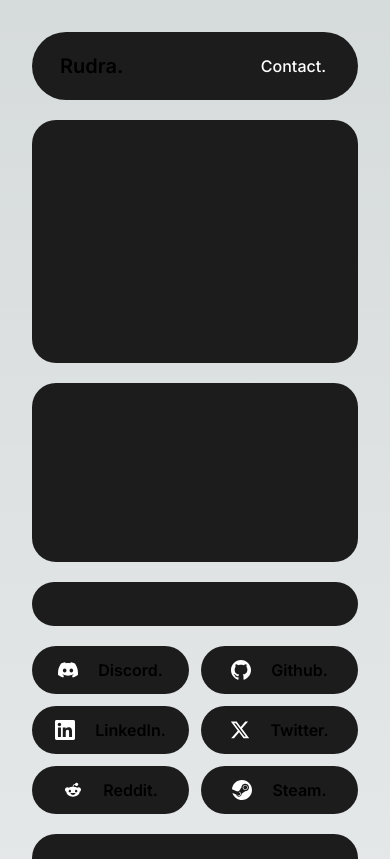
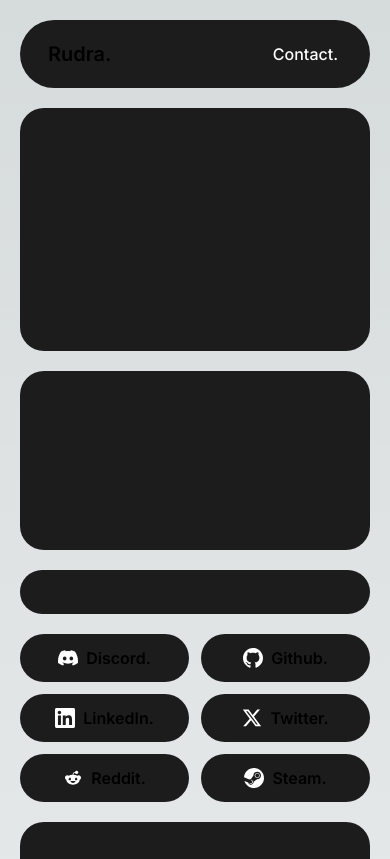
Before and after one commit to ru-dr/rudr, a Next.js app: page / in a window 390 px wide. Shown: the top 859 px of the page. Built offline with nearby package versions, Linux system fonts and the light colour scheme.

Commit message:
Update Socials component and page layout

```diff
--- a/src/app/components/Socials.jsx
+++ b/src/app/components/Socials.jsx
@@ -43,7 +43,7 @@ const Socials = () => {
             href={social.url}
             key={social.name}
             target="_blank"
-            className="flex items-center justify-center md:gap-x-8 gap-x-5 bg-[#1c1c1c] sm:py-5 py-3 px-14 rounded-full transition-all duration-500 hover:bg-[#2c2c2c]"
+            className="flex items-center justify-center md:gap-x-8 gap-x-2 bg-[#1c1c1c] sm:py-5 py-3 px-14 rounded-full transition-all duration-500 hover:bg-[#2c2c2c]"
           >
             <div className="sm:h-7 h-5 aspect-square relative">
               <Image src={social.logo} alt={social.name} fill={true} />
--- a/src/app/page.js
+++ b/src/app/page.js
@@ -8,7 +8,7 @@ import Socials from "./components/Socials";
 export default function Home() {
 
   return (
-    <main className="p-8 flex gap-y-5 flex-col">
+    <main className="sm:p-8 p-5 flex gap-y-5 flex-col">
       <Navbar />
       <Hero />
       <Socials />
```
